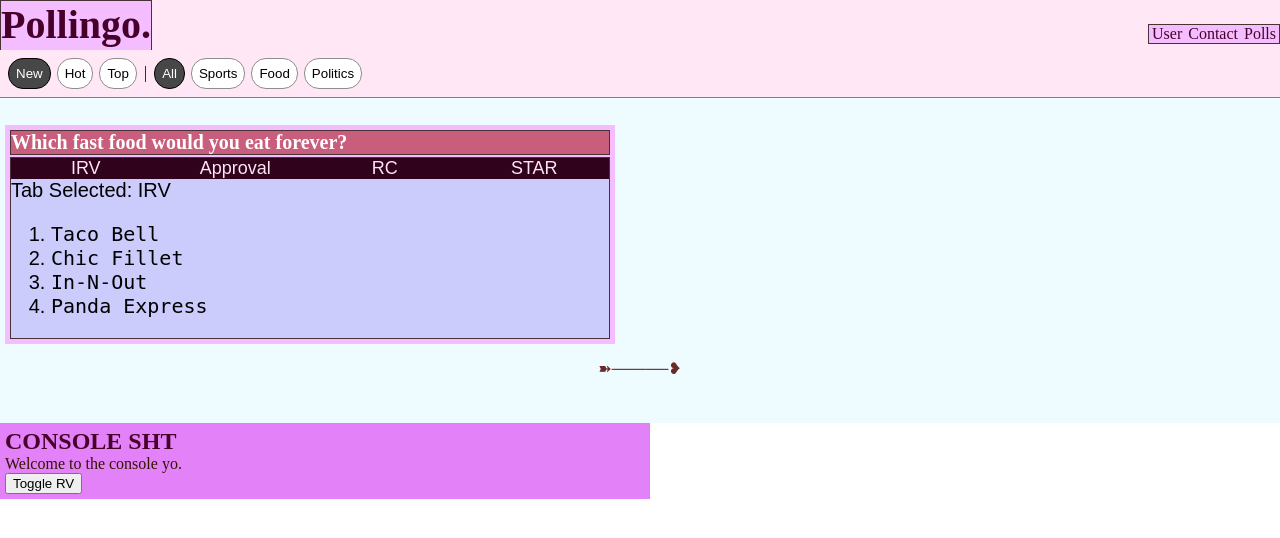
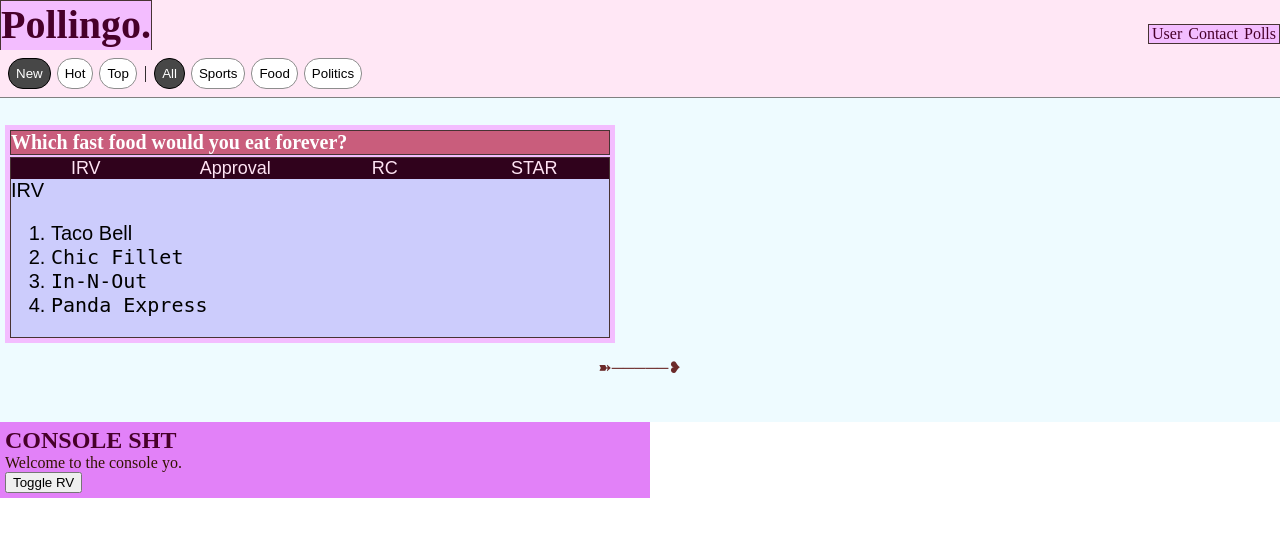
Before and after one commit to el7/Pollingo, a React (Create React App) app in the folder pollingo/: page / in a window 1280 px wide. Shown: the top 538 px of the page. Built offline with nearby package versions, Linux system fonts and the light colour scheme.

Commit message:
working on pollbox more. need to get tab/switching working. then going to get pollbox components auto generated somehow.

```diff
--- a/pollingo/src/js/components/pollboxComponent.js
+++ b/pollingo/src/js/components/pollboxComponent.js
@@ -7,6 +7,8 @@
     // STATE DATA -----------------------------------
     const [tabSelected, setTabSelected] = useState(0);
     const [pollType, setPollType] = useState("IRV");
+    const [pollTypeClass, setPollTypeClass] = useState(".pollTypeIRV");
+
 
     // FUNCTIONS -------------
     function showPanel(val) {
@@ -21,6 +23,7 @@
                 node.style.color = "#ffffff";
                 node.style.backgroundColor = "#5c0236";
                 setTabSelected(val);
+                setPollTypeClass(".pollTypeApproval");
             } else {
                 // not selected
                  node.style.color = "#ddc5d3";
@@ -30,6 +33,8 @@
     }
 
     var pollTypes = ["IRV", "Approval", "RC", "STAR"];
+
+
 
     // JSX RETURN ------------------------
     return (
@@ -50,17 +55,16 @@
                     </div>
                     <div className="tabPanel tabPanel1">
 
-                        <span>Tab Selected: {pollTypes[tabSelected]}</span>
+                        <span>{pollTypes[tabSelected]}</span>
 
                         <ol><li>
-                        <span className="span-pollbox-answer">{props.a1} </span>
-                        </li>
-                        <li>
-                        <span className="span-pollbox-answer">{props.a2} </span>
+                        <span className={pollTypeClass}>{props.a1} </span>
                         </li><li>
-                        <span className="span-pollbox-answer">{props.a3} </span>
+                        <span className="span-pollbox-answer {pollTypeClass}">{props.a2} </span>
                         </li><li>
-                        <span className="span-pollbox-answer">{props.a4} </span>
+                        <span className="span-pollbox-answer {pollTypeClass}">{props.a3} </span>
+                        </li><li>
+                        <span className="span-pollbox-answer {pollTypeClass}">{props.a4} </span>
                         </li>
                         </ol>
                     </div>
```
Also changed, not shown: pollingo/src/scss/5-modules/_PollBox.scss (+10 -0 lines), 1 other file (tests, documents, lock files or other folders).
